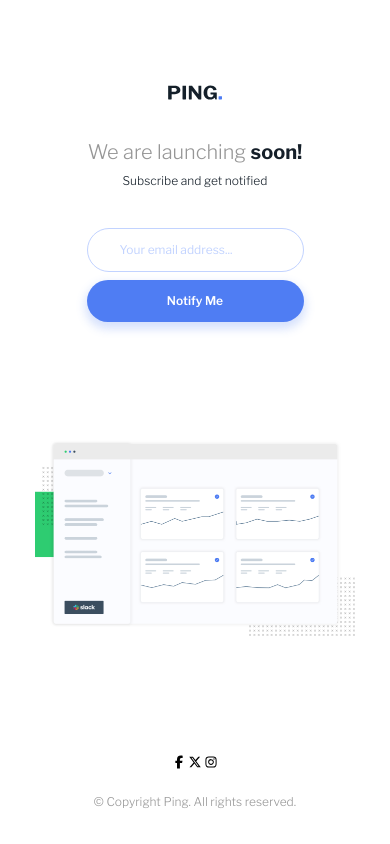
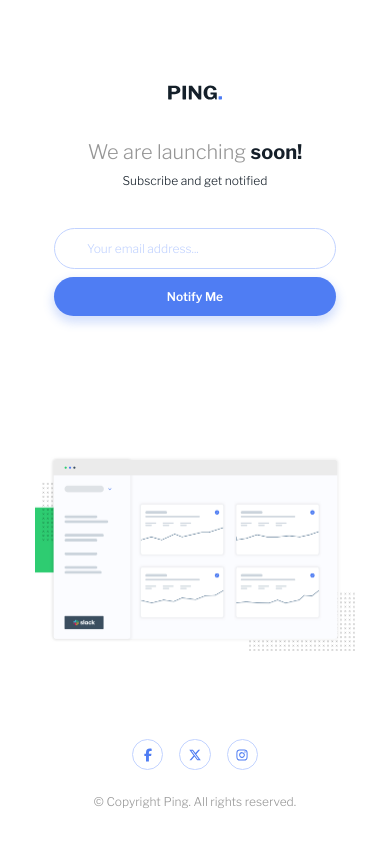
Before and after one commit to anggelserrato/fm-ping-single-column-coming-soon-page, a React (Vite) app: page / in a window 390 px wide. Built offline with nearby package versions, Linux system fonts and the light colour scheme.

Commit message:
feat: finalize mobile version with refactored validation and accessibility fixes

```diff
--- a/src/App.jsx
+++ b/src/App.jsx
@@ -3,6 +3,7 @@
 import FacebookIcon from './icons/FacebookIcon';
 import TwitterIcon from './icons/TwitterIcon';
 import InstagramIcon from './icons/InstagramIcon';
+import { useState, useEffect } from 'react';
 
 function App() {
   const socialLinks = [
@@ -23,8 +24,33 @@
     },
   ];
 
+  const [email, setEmail] = useState('');
+  const [error, setError] = useState('');
+  const emailRegex = /^[^\s@]+@[^\s@]+\.[^\s@]+$/;
+
+  const handleSubmit = (e) => {
+    e.preventDefault();
+    if (!email) {
+      setError('It looks like you forgot to add your email');
+    } else if (!emailRegex.test(email)) {
+      setError('Please provide a valid email address');
+    } else {
+      setError('');
+      console.log('Email submitted:', email);
+    }
+  };
+
+  useEffect(() => {
+    if (!email) {
+      if (error) setError('It looks like you forgot to add your email');
+      return;
+    }
+    const isValid = emailRegex.test(email);
+    setError(isValid ? '' : 'Please provide a valid email address');
+  }, [email]);
+
   return (
-    <main className="mx-auto flex min-h-screen w-[319.94px] flex-col items-center pt-[84.96px] pb-[34.86px]">
+    <main className="mx-auto flex min-h-screen max-w-[320px] flex-col items-center pt-[84.96px] pb-[34.86px]">
       <header className="flex flex-col items-center">
         <figure className="mb-card-500">
           <img
@@ -35,30 +61,50 @@
         </figure>
         <h1 className="mb-card-100 text-[20px] leading-[125%] font-light text-card-gray-400">
           We are launching{' '}
-          <span className="text-[20px] leading-[125%] font-bold text-card-blue-950">
-            soon!
-          </span>
+          <span className="font-bold text-card-blue-950">soon!</span>
         </h1>
         <p className="mb-card-500 text-[12px] leading-[125%] font-light text-card-blue-950">
           Subscribe and get notified
         </p>
-        <form className="flex flex-col items-center justify-center gap-card-100">
+        <section className="flex min-h-[140px] w-[282px] flex-col justify-start">
+          <form
+            onSubmit={handleSubmit}
+            noValidate
+            className="flex flex-col items-center justify-center gap-card-100"
+          >
             <input
               type="email"
               id="email"
+              value={email}
+              onChange={(e) => {
+                setEmail(e.target.value);
+                if (error) setError('');
+              }}
               placeholder="Your email address..."
-            className="w-full rounded-full border border-card-blue-200 px-8 py-3 text-[12px] placeholder:text-card-blue-200 focus:outline-card-blue-500 md:text-[14px]"
+              className={`w-full rounded-[28px] border px-8 py-3 text-[12px] leading-[125%] font-light placeholder:text-card-blue-200 focus:outline-card-blue-500 md:text-[14px] ${error ? 'border-card-red-400' : 'border-card-blue-200'}`}
+              aria-invalid={error ? 'true' : 'false'}
+              aria-describedby={error ? 'email-error' : undefined}
             />
             <label htmlFor="email" className="sr-only">
               Email address
             </label>
+            {error && (
+              <p
+                id="email-error"
+                className="mb-card-200 text-[10px] leading-[125%] font-normal text-card-red-400 italic"
+                aria-live="polite"
+              >
+                {error}
+              </p>
+            )}
             <button
               type="submit"
-            className="hover:bg-opacity-80 w-full rounded-full bg-card-blue-500 py-3 text-[12px] font-semibold text-white shadow-[0_5px_10px_2px_rgba(79,125,243,0.23)] transition-colors md:w-auto md:text-[14px]"
+              className="w-full cursor-pointer rounded-[28px] bg-card-blue-500 py-3 text-[12px] leading-[125%] font-semibold text-white shadow-[0_5px_10px_2px_rgba(79,125,243,0.23)] transition-colors duration-200 hover:bg-card-blue-500/75"
             >
               Notify Me
             </button>
           </form>
+        </section>
       </header>
 
       <figure className="mt-auto">
@@ -70,7 +116,7 @@
       </figure>
 
       <footer className="mt-auto flex flex-col items-center">
-        <div className="mb-card-300 flex flex-row justify-center">
+        <div className="mb-card-300 flex flex-row items-center gap-card-200">
           {socialLinks.map((link) => (
             <a
               key={link.label}
@@ -78,6 +124,7 @@
               target="_blank"
               rel="noopener noreferrer"
               aria-label={`Visit ${link.label} page`}
+              className="flex h-[31px] w-[31.224px] items-center justify-center rounded-full border border-card-blue-200 text-card-blue-500 transition-colors duration-200 outline-none hover:border-card-blue-500 hover:bg-card-blue-500 hover:text-white focus-visible:ring-2 focus-visible:ring-card-blue-500 focus-visible:ring-offset-2"
             >
               {link.icon}
             </a>
--- a/src/icons/FacebookIcon.jsx
+++ b/src/icons/FacebookIcon.jsx
@@ -1,9 +1,11 @@
 function FacebookIcon() {
   return (
     <svg
+      aria-hidden="true"
       xmlns="http://www.w3.org/2000/svg"
       viewBox="0 0 640 640"
       className="w-card-200"
+      fill="currentColor"
     >
       <path d="M240 363.3L240 576L356 576L356 363.3L442.5 363.3L460.5 265.5L356 265.5L356 230.9C356 179.2 376.3 159.4 428.7 159.4C445 159.4 458.1 159.8 465.7 160.6L465.7 71.9C451.4 68 416.4 64 396.2 64C289.3 64 240 114.5 240 223.4L240 265.5L174 265.5L174 363.3L240 363.3z" />
     </svg>
--- a/src/icons/InstagramIcon.jsx
+++ b/src/icons/InstagramIcon.jsx
@@ -1,9 +1,11 @@
 function InstagramIcon() {
   return (
     <svg
+      aria-hidden="true"
       xmlns="http://www.w3.org/2000/svg"
       viewBox="0 0 640 640"
       className="w-card-200"
+      fill="currentColor"
     >
       <path d="M320.3 205C256.8 204.8 205.2 256.2 205 319.7C204.8 383.2 256.2 434.8 319.7 435C383.2 435.2 434.8 383.8 435 320.3C435.2 256.8 383.8 205.2 320.3 205zM319.7 245.4C360.9 245.2 394.4 278.5 394.6 319.7C394.8 360.9 361.5 394.4 320.3 394.6C279.1 394.8 245.6 361.5 245.4 320.3C245.2 279.1 278.5 245.6 319.7 245.4zM413.1 200.3C413.1 185.5 425.1 173.5 439.9 173.5C454.7 173.5 466.7 185.5 466.7 200.3C466.7 215.1 454.7 227.1 439.9 227.1C425.1 227.1 413.1 215.1 413.1 200.3zM542.8 227.5C541.1 191.6 532.9 159.8 506.6 133.6C480.4 107.4 448.6 99.2 412.7 97.4C375.7 95.3 264.8 95.3 227.8 97.4C192 99.1 160.2 107.3 133.9 133.5C107.6 159.7 99.5 191.5 97.7 227.4C95.6 264.4 95.6 375.3 97.7 412.3C99.4 448.2 107.6 480 133.9 506.2C160.2 532.4 191.9 540.6 227.8 542.4C264.8 544.5 375.7 544.5 412.7 542.4C448.6 540.7 480.4 532.5 506.6 506.2C532.8 480 541 448.2 542.8 412.3C544.9 375.3 544.9 264.5 542.8 227.5zM495 452C487.2 471.6 472.1 486.7 452.4 494.6C422.9 506.3 352.9 503.6 320.3 503.6C287.7 503.6 217.6 506.2 188.2 494.6C168.6 486.8 153.5 471.7 145.6 452C133.9 422.5 136.6 352.5 136.6 319.9C136.6 287.3 134 217.2 145.6 187.8C153.4 168.2 168.5 153.1 188.2 145.2C217.7 133.5 287.7 136.2 320.3 136.2C352.9 136.2 423 133.6 452.4 145.2C472 153 487.1 168.1 495 187.8C506.7 217.3 504 287.3 504 319.9C504 352.5 506.7 422.6 495 452z" />
     </svg>
--- a/src/icons/TwitterIcon.jsx
+++ b/src/icons/TwitterIcon.jsx
@@ -1,9 +1,11 @@
 function TwitterIcon() {
   return (
     <svg
+      aria-hidden="true"
       xmlns="http://www.w3.org/2000/svg"
       viewBox="0 0 640 640"
       className="w-card-200"
+      fill="currentColor"
     >
       <path d="M453.2 112L523.8 112L369.6 288.2L551 528L409 528L297.7 382.6L170.5 528L99.8 528L264.7 339.5L90.8 112L236.4 112L336.9 244.9L453.2 112zM428.4 485.8L467.5 485.8L215.1 152L173.1 152L428.4 485.8z" />
     </svg>
```
Lines whose indentation alone changed are shown as unchanged.
